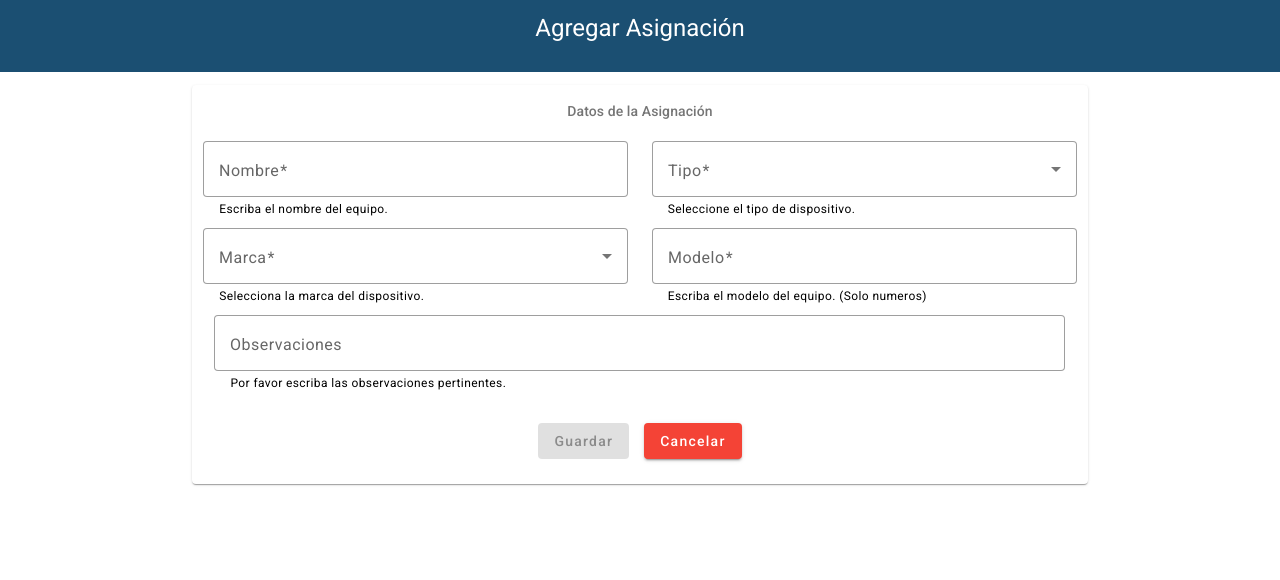
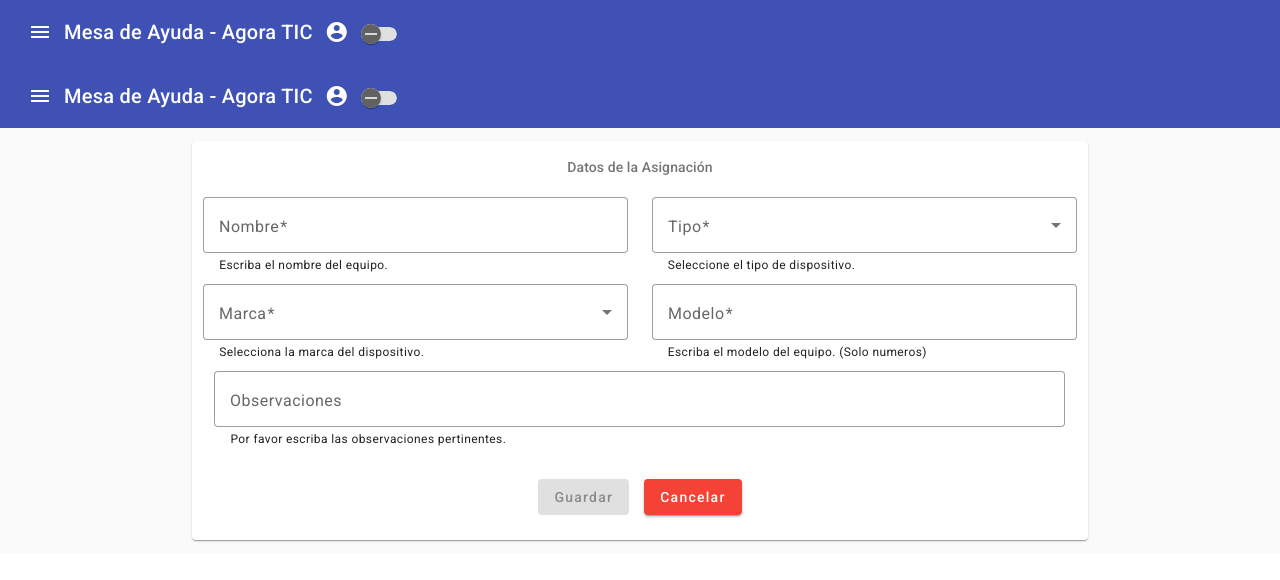
Before and after one commit to jdrosas/SGE, an Angular app in the folder FE-SGE/: page /AgregarAsignaciones in a window 1280 px wide. Shown: the top 580 px of the page. Built offline with nearby package versions, Linux system fonts and the light colour scheme.

Commit message:
Creando NavBar

```diff
--- a/FE-SGE/src/app/app.component.html
+++ b/FE-SGE/src/app/app.component.html
@@ -1 +1,2 @@
+<app-navbar></app-navbar>
 <router-outlet></router-outlet>
--- a/FE-SGE/src/app/app.module.ts
+++ b/FE-SGE/src/app/app.module.ts
@@ -16,13 +16,15 @@ import { VerAsignacionesComponent } from './components/ver-asignaciones/ver-asig
 import { BrowserAnimationsModule } from '@angular/platform-browser/animations';
 import { CustomMatPaginatorIntl } from './paginator-es';
 import { MatPaginatorIntl } from '@angular/material/paginator';
+import { NavbarComponent } from './components/navbar/navbar.component';
 
 @NgModule({
   declarations: [
     AppComponent,
     AgregarEditarAsignacionesComponent,
     ListadoAsignacionesComponent,
-    VerAsignacionesComponent
+    VerAsignacionesComponent,
+    NavbarComponent
   ],
   imports: [
     BrowserModule,
--- a/FE-SGE/src/app/components/agregar-editar-asignaciones/agregar-editar-asignaciones.component.html
+++ b/FE-SGE/src/app/components/agregar-editar-asignaciones/agregar-editar-asignaciones.component.html
@@ -1,7 +1,22 @@
 <!-- Titulo -->
-<div class="title">
+
+<!-- <div class="title">
     <h1>Agregar Asignación</h1>
-</div>
+</div> -->
+
+<p>
+    <mat-toolbar color="primary">
+      <button mat-icon-button class="example-icon" aria-label="Example icon-button with menu icon">
+        <mat-icon>menu</mat-icon>
+      </button>
+      <span>Mesa de Ayuda - Agora TIC</span>
+      <span class="espaciados_barra"></span>
+      <button mat-icon-button class="icono-cuenta">
+        <mat-icon fontIcon="account_circle">Account Circle</mat-icon>
+      </button>
+      <mat-slide-toggle></mat-slide-toggle>
+    </mat-toolbar>
+  </p>
 
 <!-- Barra de proceso -->
 <app-process *ngIf="loading"></app-process>
--- a/FE-SGE/src/app/components/listado-asignaciones/listado-asignaciones.component.css
+++ b/FE-SGE/src/app/components/listado-asignaciones/listado-asignaciones.component.css
@@ -10,7 +10,7 @@ table {
 }
 
 td, th {
-  width: 15%;
+  width: 20%;
 }
 
 .paginacion {
@@ -42,3 +42,32 @@ td, th {
   font-size: 13px;
   line-height: 28px;
 }
+
+
+/* contenedor */
+
+.example-container {
+  display: flex;
+  flex-direction: column;
+  position: absolute;
+  top: 0;
+  bottom: 0;
+  left: 0;
+  right: 0;
+}
+
+.example-is-mobile .example-toolbar {
+  position: fixed;
+  /* Make sure the toolbar will stay on top of the content as it scrolls past. */
+  z-index: 2;
+}
+
+h1.example-app-name {
+  margin-left: 8px;
+}
+
+.example-sidenav-container {
+  /* When the sidenav is not fixed, stretch the sidenav container to fill the available space. This
+     causes `<mat-sidenav-content>` to act as our scrolling element for desktop layouts. */
+  flex: 1;
+}
--- a/FE-SGE/src/app/components/listado-asignaciones/listado-asignaciones.component.html
+++ b/FE-SGE/src/app/components/listado-asignaciones/listado-asignaciones.component.html
@@ -2,9 +2,24 @@
 <app-process *ngIf="loading"></app-process>
 
 <!-- Titulo -->
-<div class="title">
+
+<!-- <div class="title">
     <h1>Asignación de equipos</h1>
-</div>
+</div> -->
+
+<!-- <p>
+    <mat-toolbar color="primary">
+      <button mat-icon-button class="example-icon" aria-label="Example icon-button with menu icon">
+        <mat-icon>menu</mat-icon>
+      </button>
+      <span>Mesa de Ayuda - Agora TIC</span>
+      <span class="espaciados_barra"></span>
+      <button mat-icon-button class="icono-cuenta">
+        <mat-icon fontIcon="account_circle">Account Circle</mat-icon>
+      </button>
+      <mat-slide-toggle></mat-slide-toggle>
+    </mat-toolbar>
+  </p> -->
 
 <!-- Contenedor Principal -->
 <div class="container">
@@ -50,7 +65,7 @@
         </ng-container>
 
         <!-- Columna Acciones -->
-        <ng-container matColumnDef="acciones">
+        <ng-container matColumnDef="acciones" class="columna_acciones">
             <th mat-header-cell *matHeaderCellDef> <!-- Definicion de botones Agregar -->
                 <button routerLink="/AgregarAsignaciones" class="aceptar" mat-raised-button color="primary">Agregar</button>
             </th>
--- /dev/null
+++ b/FE-SGE/src/app/components/navbar/navbar.component.css
@@ -0,0 +1,32 @@
+.example-container {
+    /* display: flex;
+    flex-direction: column;
+    position: absolute;
+    top: 0;
+    bottom: 0;
+    left: 0;
+    right: 0; */
+    flex: 1 1 auto;
+  }
+
+  .example-is-mobile .example-toolbar {
+    position: fixed;
+    /* Make sure the toolbar will stay on top of the content as it scrolls past. */
+    z-index: 2;
+  }
+
+  h1.example-app-name {
+    margin-left: 8px;
+  }
+
+  .example-sidenav-container {
+    /* When the sidenav is not fixed, stretch the sidenav container to fill the available space. This
+       causes `<mat-sidenav-content>` to act as our scrolling element for desktop layouts. */
+    flex: 1;
+  }
+
+  .example-is-mobile .example-sidenav-container {
+    /* When the sidenav is fixed, don't constrain the height of the sidenav container. This allows the
+       `<body>` to be our scrolling element for mobile layouts. */
+    flex: 1 0 auto;
+  }
--- /dev/null
+++ b/FE-SGE/src/app/components/navbar/navbar.component.html
@@ -0,0 +1,26 @@
+<div class="example-container" [class.example-is-mobile]="mobileQuery.matches" *ngIf="shouldRun">
+    <mat-toolbar color="primary" class="example-toolbar">
+      <button mat-icon-button (click)="snav.toggle()"><mat-icon>menu</mat-icon></button>
+      <span>Mesa de Ayuda - Agora TIC</span>
+      <button mat-icon-button class="icono-cuenta">
+        <mat-icon fontIcon="account_circle">Account Circle</mat-icon>
+      </button>
+      <mat-slide-toggle></mat-slide-toggle>
+    </mat-toolbar>
+
+    <mat-sidenav-container class="example-sidenav-container"
+                           [style.marginTop.px]="mobileQuery.matches ? 56 : 0">
+      <mat-sidenav #snav [mode]="mobileQuery.matches ? 'over' : 'side'"
+                   [fixedInViewport]="mobileQuery.matches" fixedTopGap="56">
+        <mat-nav-list>
+          <a mat-list-item routerLink="." *ngFor="let nav of fillerNav">{{nav}}</a>
+        </mat-nav-list>
+      </mat-sidenav>
+
+      <mat-sidenav-content>
+        <router-outlet></router-outlet>
+      </mat-sidenav-content>
+    </mat-sidenav-container>
+  </div>
+
+  <div *ngIf="!shouldRun">Please open on Stackblitz to see result</div>
--- /dev/null
+++ b/FE-SGE/src/app/components/navbar/navbar.component.ts
@@ -0,0 +1,30 @@
+import { MediaMatcher } from '@angular/cdk/layout';
+import { ChangeDetectorRef, Component } from '@angular/core';
+
+@Component({
+  selector: 'app-navbar',
+  templateUrl: './navbar.component.html',
+  styleUrls: ['./navbar.component.css']
+})
+export class NavbarComponent {
+  mobileQuery: MediaQueryList;
+
+  fillerNav = Array.from({ length: 3 }, (_, i) => `Nav Item ${i + 1}`);
+
+  //fillerContent = Array.from({ length: 50 }, () => `Lorem ipsum`);
+
+  private _mobileQueryListener: () => void;
+
+  constructor(changeDetectorRef: ChangeDetectorRef, media: MediaMatcher) {
+    this.mobileQuery = media.matchMedia('(max-width: 600px)');
+    this._mobileQueryListener = () => changeDetectorRef.detectChanges();
+    this.mobileQuery.addListener(this._mobileQueryListener);
+  }
+
+  ngOnDestroy(): void {
+    this.mobileQuery.removeListener(this._mobileQueryListener);
+  }
+
+  shouldRun = true;
+
+}
--- a/FE-SGE/src/app/components/ver-asignaciones/ver-asignaciones.component.html
+++ b/FE-SGE/src/app/components/ver-asignaciones/ver-asignaciones.component.html
@@ -1,7 +1,24 @@
-<div class="title">
+<!-- Titulo -->
+
+<!-- <div class="title">
     <h1>Ver Asignaciones</h1>
-</div>
+</div> -->
 
+<p>
+    <mat-toolbar color="primary">
+      <button mat-icon-button class="example-icon" aria-label="Example icon-button with menu icon">
+        <mat-icon>menu</mat-icon>
+      </button>
+      <span>Mesa de Ayuda - Agora TIC</span>
+      <span class="espaciados_barra"></span>
+      <button mat-icon-button class="icono-cuenta">
+        <mat-icon fontIcon="account_circle">Account Circle</mat-icon>
+      </button>
+      <mat-slide-toggle></mat-slide-toggle>
+    </mat-toolbar>
+  </p>
+
+<!-- Contenedor principal -->
 <div class="container">
     <mat-card class="cuadro">
         <mat-card-title>Equipo</mat-card-title>
--- a/FE-SGE/src/styles.css
+++ b/FE-SGE/src/styles.css
@@ -13,3 +13,7 @@ body { margin: 0; font-family: Roboto, "Helvetica Neue", sans-serif; }
 .container {
   margin: 1% 15%
 }
+
+/* .espaciados_barra {
+  flex: 1 1 auto;
+} */
```
Also changed, not shown: FE-SGE/src/app/shared/shared.module.ts (+14 -2 lines), 1 other file (tests, documents, lock files or other folders).
